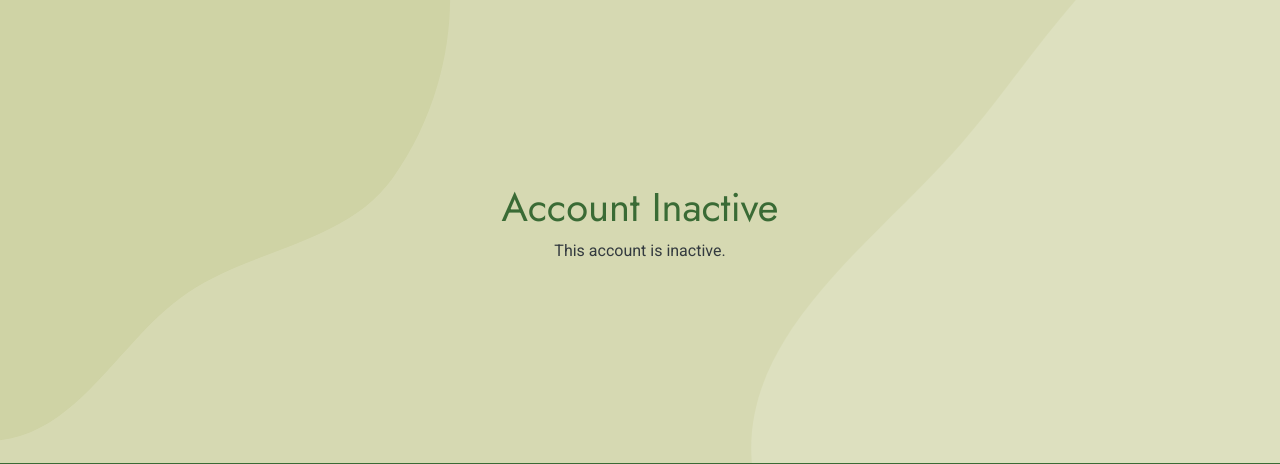
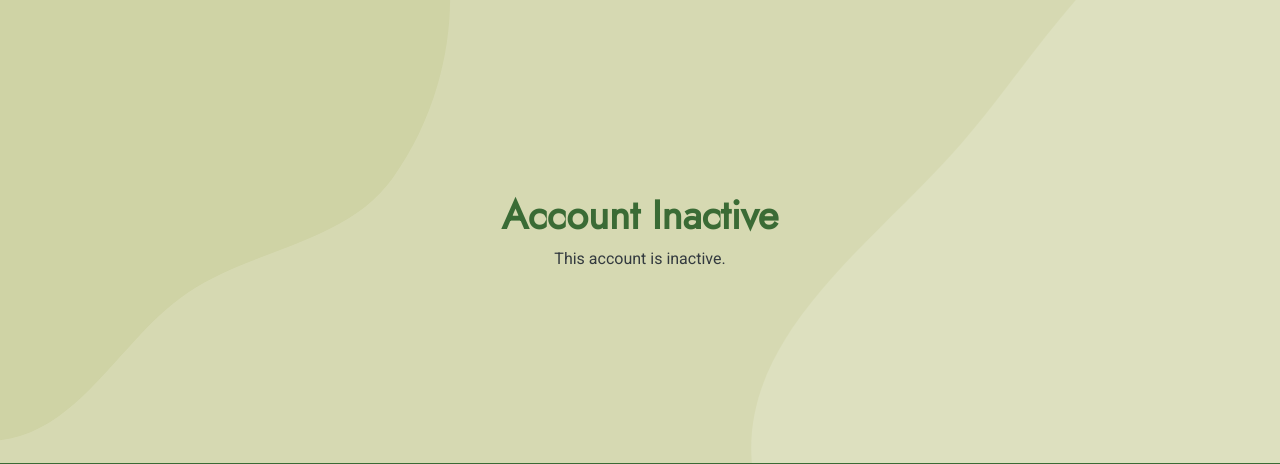
Before and after one commit to amfairley/nunisi, a Django app: a page that uses templates/allauth/account/account_inactive.html in a window 1280 px wide. Shown: the part 169-633 px from the top of the page. Run offline with Django 5.2, Linux system fonts and the light colour scheme; parts of the project's set-up code (start-up, migrations or seed data) failed here and were passed over; some libraries are stand-ins or nearby versions.

Commit message:
Allauth: restyle the account inactive page. Issue: #7

```diff
--- a/templates/allauth/account/account_inactive.html
+++ b/templates/allauth/account/account_inactive.html
@@ -11,9 +11,11 @@
 {% endblock head_title %}
 {% block content %}
     <div class="content allauth-content">
-        <h1 class="allauth-title">
+        <!--Page title-->
+        <h1 class="page-title">
             {% translate "Account Inactive" %}
         </h1>
+        <!--Message-->
         <p class="allauth-message">
             {% translate "This account is inactive." %}
         </p>
```
